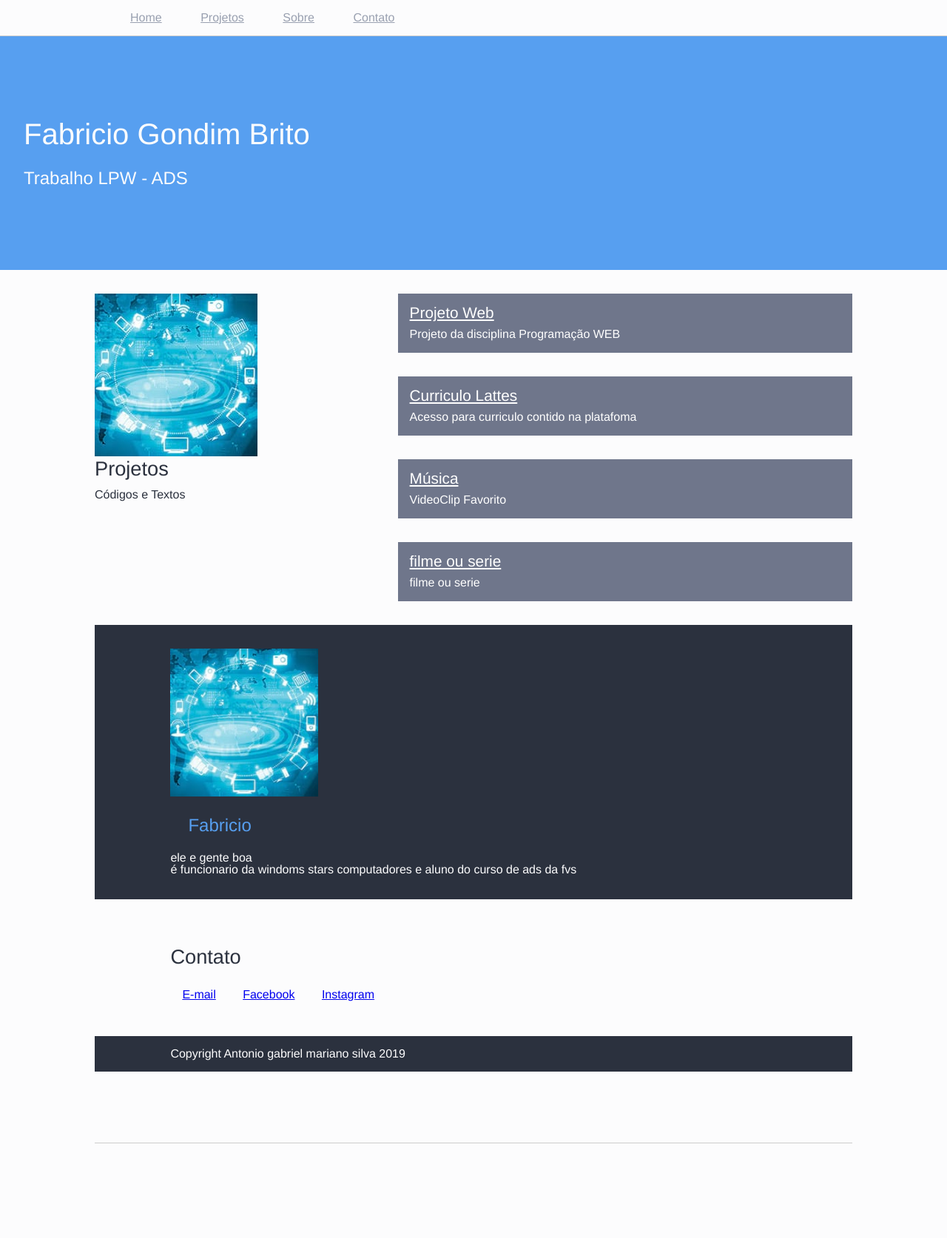
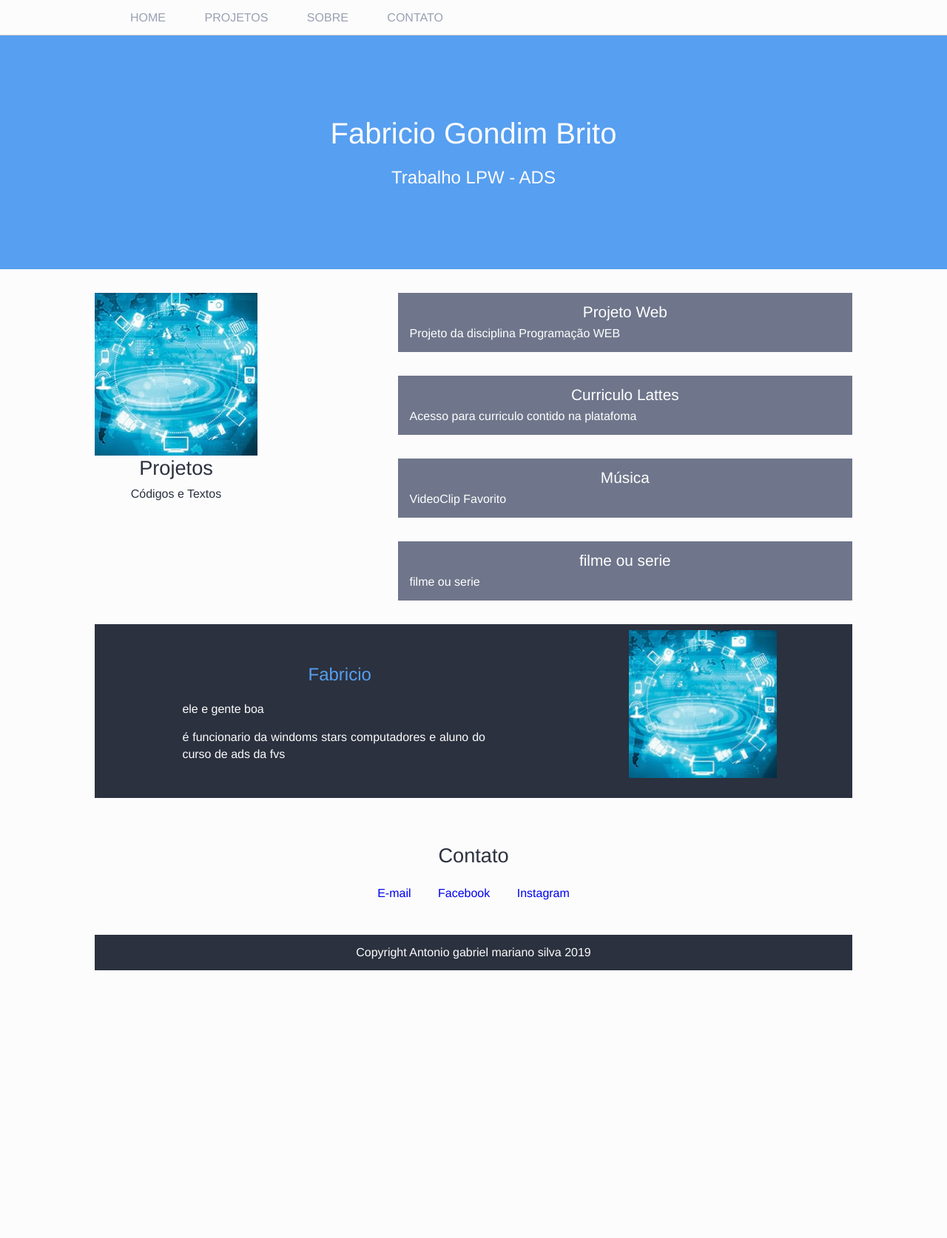
Before and after one commit to xxxmariano/AulasProgramacaoWeb, a PHP site: page / in a window 1280 px wide. Shown: the whole page at 74% size. After the commit the page ends 1312 px from the top, so only its background shows below. Run offline with PHP 8.4, Linux system fonts and the light colour scheme.

Commit message:
estilização
alterações no alihamento do texto, utilização de float e position
(fixed,absult e relativo)

```diff
--- a/Estilos/blog.css
+++ b/Estilos/blog.css
@@ -1,6 +1,14 @@
+*{
+    box-sizing: border-box;
+}
+
+
 body {
     font-family: Helvetica, sans-serif;
 
+}
+a{
+    text-decoration: none;
 }
 section img{
     width:100%;
@@ -11,6 +19,17 @@ header {
     border-bottom: 1px solid #ccc;
     padding-top: 1em;
     padding-bottom: 1em;
+    position:fixed;
+    width:100%;
+    height:3em;
+}
+header li a{
+    color:#99A0B0;
+    font-weight:lighter;
+    text-transform: uppercase;
+}
+head ul{
+    text-align: right;
 }
 
 header li {
@@ -31,12 +50,13 @@ header li {
 section {
     padding-top: 2em;
     padding-bottom: 2em;
+    text-align: center;
 }
 
 .identificacao {
     background-color: #579FF0;
     color: #FCFCFD;
-    padding: 7em 2em;
+    padding: 10em 2em 7em;
 }
 
 .identificacao h1 {
@@ -94,19 +114,32 @@ header li a {
     text-align:justify;
     line-height: 1.2;
 }
+#sobre{
+    position: relative;
+
+}
 
 #sobre p.text {
     margin: 1em;
+    width:50%;
+    text-align:justify;
+    line-height:1.4;
+
 }
 
 #sobre p.bio {
     color: #579ff0;
     font-size: 1.5em;
     margin: 1em;
+    width:50%;
 }
 
 #sobre img {
     width: 200px;
+    position:absolute;
+    top:0.5em;
+    right:10% ;
+
 }
 
 footer {
--- a/index.html
+++ b/index.html
@@ -61,8 +61,8 @@
         <section id="sobre" class="escuras container">
             <img alt="Foto de Fabricio gondim " src="imagens/tecnologia.jpg.jpg">
             <p class = "bio" >Fabricio</p>
-            <p class="test">ele e gente boa</p>
-            <p class="test">é funcionario da windoms stars computadores e aluno do curso de ads da fvs </p>
+            <p class="text">ele e gente boa  </p>
+           <p class="text">  é funcionario da windoms stars computadores e aluno do curso de ads da fvs    </p>
         </section>
 
 
@@ -90,25 +90,6 @@
 
     </footer>
 
-
-
-
-
-    <!--lISTA ORDENADAS E NÃO ORDENADAS-->
-    <!--dEFINE UMA REGIÃO DE CABEÇALHO DE UMA PAGINA -->
-    <header></header>
-    <!--Define uma região de rodapé-->
-    <footer></footer>
-    <!--Define uma Região de navegação de página ou navegação-->
-    <nan></nan>
-    <!--Define um região logicá de uma página ou agrupamento de conteúdo-->
-    <section></section>
-    <!--Define um artigo ou peça completa de conteudo-->
-    <article></article>
-    <!--Define um conteudo secudário ou relacinado-->
-    <aside></aside>
-
-
 </body>
 
 </html>
```
